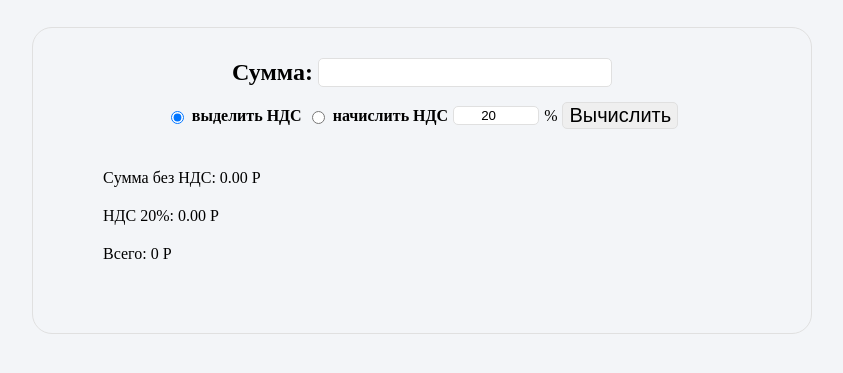
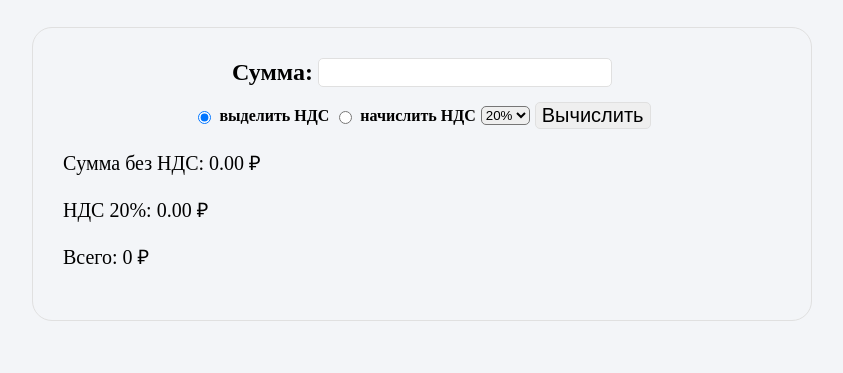
Before and after one commit to Nerian4ik/calc, a plain HTML site: page index.html in a window 1280 px wide. Both pictures are taken after a click on the button "Вычислить". Shown: the part 143-516 px from the top of the page, without its empty margins (218-1061 px from the left). Drawn offline with Linux system fonts and the light colour scheme.

Commit message:
Завершение проекта

```diff
--- /dev/null
+++ b/blocks/selected/selected.css
@@ -0,0 +1,3 @@
+#selecttheme {
+    border-radius: 5px;
+}
--- /dev/null
+++ b/blocks/template/element-result/_active/element-result_active.css
@@ -0,0 +1,4 @@
+.element-result_active {
+    display: flex;
+    flex-direction: column;
+}
--- a/blocks/template/element-result/element-result.css
+++ b/blocks/template/element-result/element-result.css
@@ -1,7 +1,7 @@
 .element-result {
-    display: flex;
-    flex-direction: column;
+    display: none;
     padding: 0;
-    margin: 40px;
+    margin: 40 0;
     gap: 20px 0;
+    font-size: 20px;
 }
--- a/index.html
+++ b/index.html
@@ -28,20 +28,25 @@
           <label for="formactv" class="form-group__text"> <b>выделить НДС </b></label>
           <input type="radio" name="action" id="formactn">
           <label for="formactn" class="form-group__text"> <b>начислить НДС </b></label>
-          <input type="number" size="6" min="0" step="1" name="vat" value="20" class="form-group__input">%
+          <select id="selecttheme">
+            <option value="20" name="val" selected>20%</option>
+            <option value="18" name="val">18%</option>
+            <option value="10" name="val">10%</option>
+        </select>
           <button class="form-group__submit" type="button">Вычислить</button>
         </div>
 
       </form>
+      <ul class="element-result">
+        <li class="element-result__item element-result__item_type_sum"></li>
+        <li class="element-result__item element-result__item_type_vat"></li>
+        <li class="element-result__item element-result__item_type_result-sum"></li>
+    </ul>
     </section>
 
     </div>
     <template id="template-result">
-        <ul class="element-result">
-        <li class="element-result__item element-result__item_type_sum"></li>
-        <li class="element-result__item element-result__item_type_vat"></li>
-        <li class="element-result__item element-result__item_type_result-sum"></li>
-    </ul>
+
     </template>
     <script src="./scripts/index.js"></script>
 </body>
--- a/pages/index.css
+++ b/pages/index.css
@@ -14,3 +14,5 @@
 @import url(../blocks/footer/footer.css);
 @import url(../blocks/template/element-result/element-result.css);
 @import url(../blocks/template/element-result/__item/element-result__item.css);
+@import url(../blocks/template/element-result/_active/element-result_active.css);
+@import url(../blocks/selected/selected.css);
--- a/scripts/index.js
+++ b/scripts/index.js
@@ -4,34 +4,35 @@ const template = document.querySelector('#template-result').content;
 const button = document.querySelector('.form-group__submit');
 const form = document.querySelector('.calculator__form');
 const radioType = document.querySelectorAll('input[name="action"]');
+const selected = document.querySelector('#selecttheme');
+
 
 // Начисления НДС
 function calcPercent() {
 
-    return +calcInputSum.value / 100 * +calcVat.value;
+    return +calcInputSum.value / 100 * +selected.value;
 
 }
 // Вычисление выделение НДС
 function allocateVat() {
 
-    return +calcInputSum.value * +calcVat.value / (+calcVat.value + 100);
+    return +calcInputSum.value * +selected.value / (+selected.value + 100);
 
 }
 
 button.addEventListener('click', function() {
-
-    const templateClone = template.querySelector('.element-result').cloneNode(true);
-
+    const templateClone = document.querySelector('.element-result');
+    templateClone.classList.add('element-result_active')
     if (radioType[0].checked === true) {
-        templateClone.querySelector('.element-result__item_type_sum').textContent = `Cумма без НДС: ${(+calcInputSum.value - +allocateVat().toFixed(2)).toFixed(2)} Р`;
-        templateClone.querySelector('.element-result__item_type_vat').textContent = `НДС ${calcVat.value}%: ${allocateVat().toFixed(2)} Р`;
-        templateClone.querySelector('.element-result__item_type_result-sum').textContent = `Всего: ${+calcInputSum.value} Р`;
+        templateClone.querySelector('.element-result__item_type_sum').textContent = `Cумма без НДС: ${(+calcInputSum.value - +allocateVat().toFixed(2)).toFixed(2)} ₽`;
+        templateClone.querySelector('.element-result__item_type_vat').textContent = `НДС ${selected.value}%: ${allocateVat().toFixed(2)} ₽`;
+        templateClone.querySelector('.element-result__item_type_result-sum').textContent = `Всего: ${+calcInputSum.value} ₽`;
         form.append(templateClone);
 
     } else if (radioType[1].checked === true) {
-        templateClone.querySelector('.element-result__item_type_sum').textContent = `Cумма без НДС: ${+calcInputSum.value} Р`;
-        templateClone.querySelector('.element-result__item_type_vat').textContent = `НДС: ${+calcVat.value}% ${calcPercent()} Р`;
-        templateClone.querySelector('.element-result__item_type_result-sum').textContent = `Всего: ${+calcInputSum.value + +calcPercent()} Р`;
+        templateClone.querySelector('.element-result__item_type_sum').textContent = `Cумма без НДС: ${+calcInputSum.value} ₽`;
+        templateClone.querySelector('.element-result__item_type_vat').textContent = `НДС ${+selected.value}%: ${calcPercent()} ₽`;
+        templateClone.querySelector('.element-result__item_type_result-sum').textContent = `Всего: ${+calcInputSum.value + +calcPercent()} ₽`;
         form.append(templateClone);
     }
 })
```
